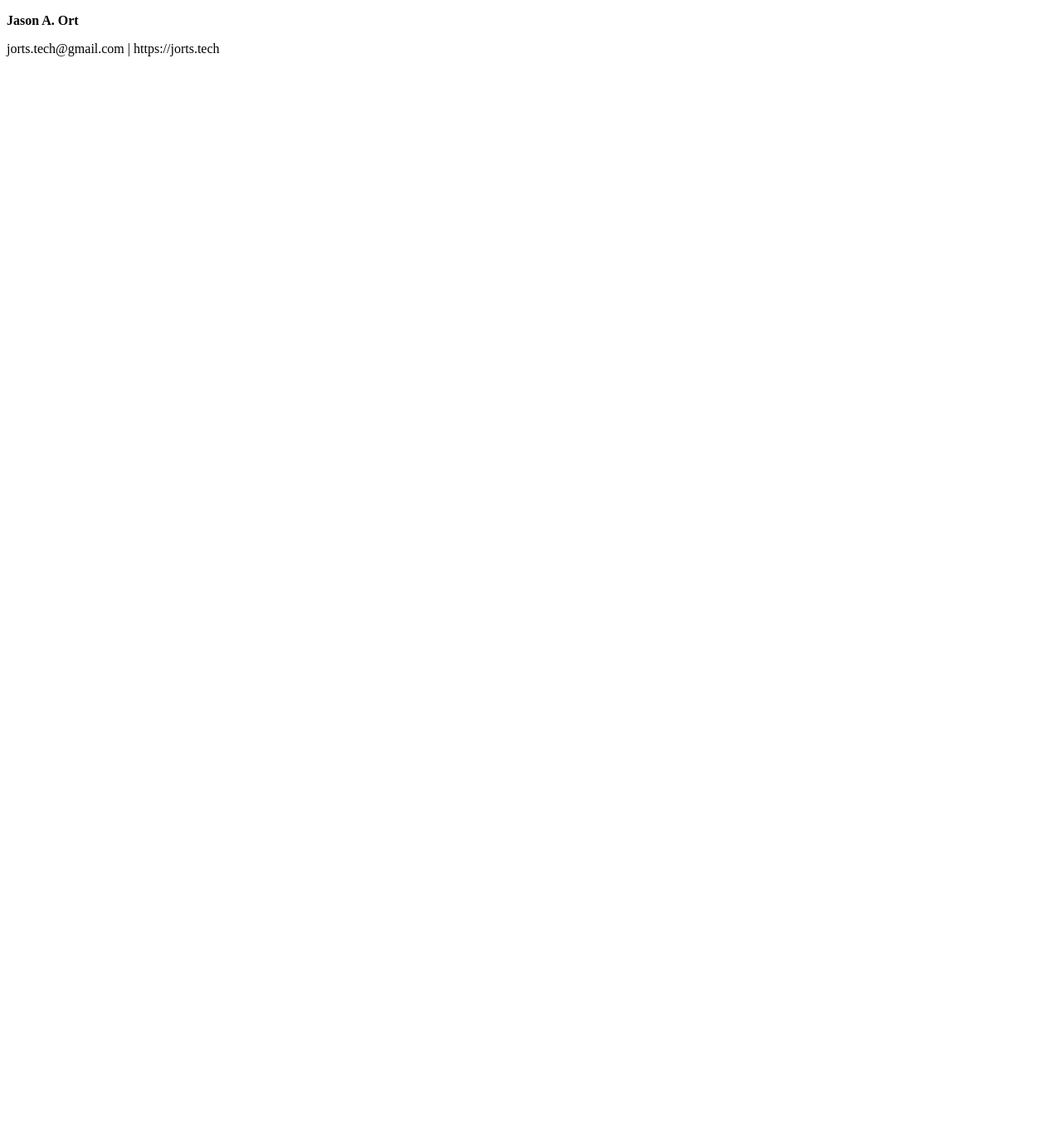
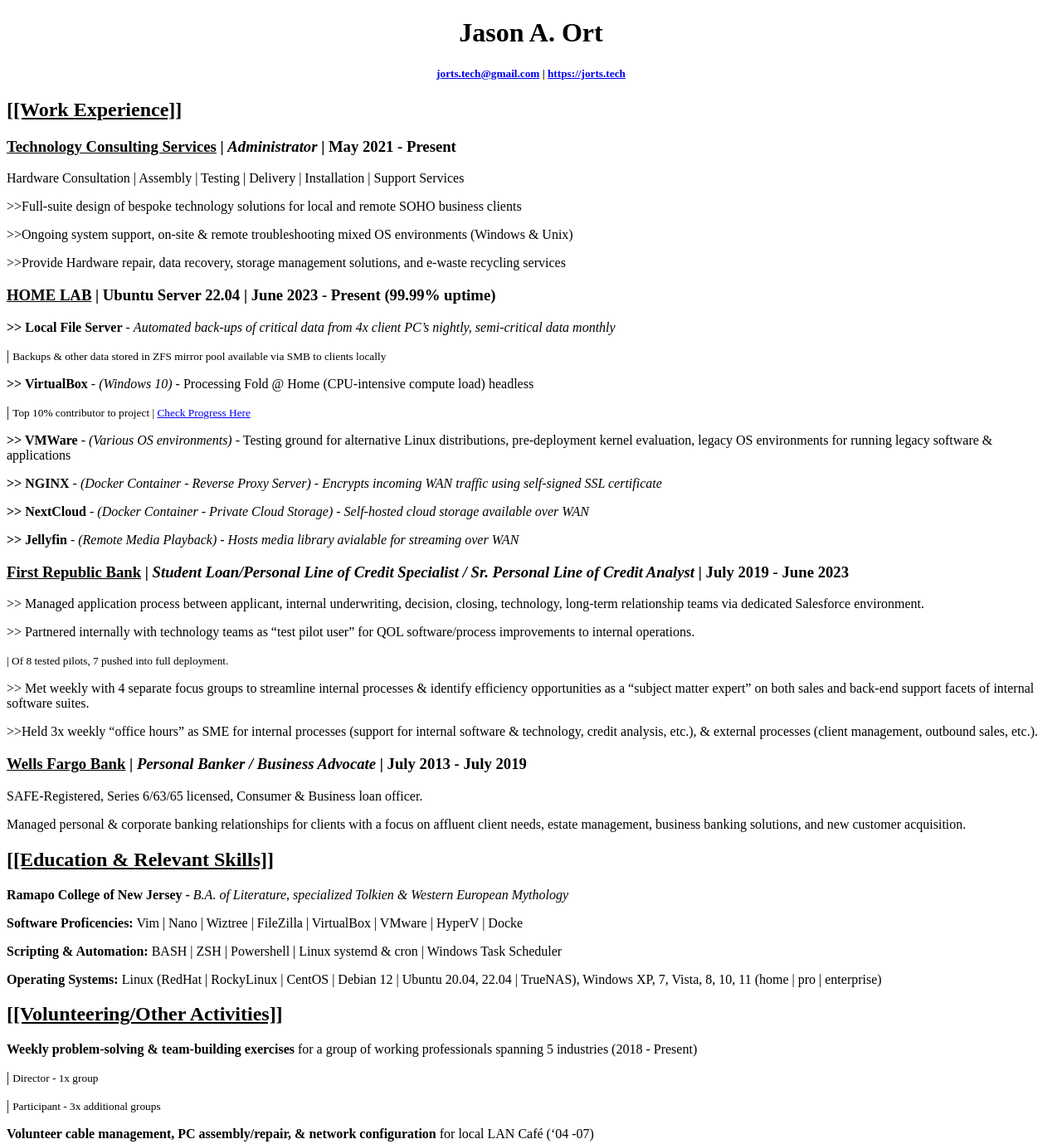
Before and after one commit to Cutoff-JORTS/HTML, a plain HTML site: page index.html in a window 1280 px wide. Shown: the whole page at 83% size. Before the commit the page ends 800 px from the top, so only its background shows below. Drawn offline with Linux system fonts and the light colour scheme.

Commit message:
Updated with resume content

```diff
--- a/index.html
+++ b/index.html
@@ -2,9 +2,66 @@
 <html>
 	<head>
 		<title> JORT's CV </title>
+		<meta charset="utf-8">
+		<style>
+			h1 {text-align: center;}
+			h5 {text-align: center;}
+		</style>
 	</head>
+
 	<body>
-		<p><b> Jason A. Ort </b></p>
-		<p> jorts.tech@gmail.com | https://jorts.tech </u></p>
+		<h1> Jason A. Ort </h1>
+		<h5><a href="mailto:jorts.tech@mgail.com">jorts.tech@gmail.com</a> | <a href="https://jorts.tech">https://jorts.tech</a></h5>
+
+	<h2><u>[[Work Experience]]</u></h2>
+		<h3><u>Technology Consulting Services</u> | <i>Administrator </i>| May 2021 - Present</h3>
+		<p>Hardware Consultation | Assembly | Testing | Delivery | Installation | Support Services</p>
+		<p> >>Full-suite design of bespoke technology solutions for local and remote SOHO business clients</p>
+		<p> >>Ongoing system support, on-site & remote troubleshooting mixed OS environments (Windows & Unix)</p>
+		<p> >>Provide Hardware repair, data recovery, storage management solutions, and e-waste recycling services</p>
+
+			<h3><u>HOME LAB</u> | Ubuntu Server 22.04 | June 2023 - Present (99.99% uptime)</h3>
+					<p><strong> >> Local File Server</strong> - <i>Automated back-ups of critical data from 4x client PC’s nightly, semi-critical data monthly</i></p>
+						<p>| <small>Backups & other data stored in ZFS mirror pool available via SMB to clients locally</small></p>
+
+					<p><strong> >> VirtualBox</strong> - <i>(Windows 10)</i> - Processing Fold @ Home (CPU-intensive compute load) headless</p>
+						<p>| <small>Top 10% contributor to project | <a href="https://stats.foldingathome.org/donor/id/666656912">Check Progress Here</a></small></p>
+
+					<p><strong> >> VMWare</strong> - <i>(Various OS environments)</i> - Testing ground for alternative Linux distributions, pre-deployment kernel evaluation, legacy OS environments for running legacy software & applications</p>
+
+					<p><strong> >> NGINX</strong> - <i>(Docker Container - Reverse Proxy Server) - Encrypts incoming WAN traffic using self-signed SSL certificate</i></p>
+
+					<p><strong> >> NextCloud</strong> - <i>(Docker Container - Private Cloud Storage) - Self-hosted cloud storage available over WAN</i></p>
+
+					<p><strong> >> Jellyfin</strong> - <i>(Remote Media Playback) - Hosts media library avialable for streaming over WAN</i></p>
+
+
+
+		<h3><u>First Republic Bank</u> | <i>Student Loan/Personal Line of Credit Specialist / Sr. Personal Line of Credit Analyst </i> | July 2019 - June 2023</h3>
+			<p> >> Managed application process between applicant, internal underwriting, decision, closing, technology, long-term relationship teams via dedicated Salesforce environment.</p>
+			<p> >> Partnered internally with technology teams as “test pilot user” for QOL software/process improvements to internal operations.</p>
+				<p><small>| Of 8 tested pilots, 7 pushed into full deployment. </small></p>
+			<p> >> Met weekly with 4 separate focus groups to streamline internal processes & identify efficiency opportunities as a “subject matter expert” on both sales and back-end support facets of internal software suites.</p>
+			<p> >>Held 3x weekly “office hours” as SME for internal processes (support for internal software & technology, credit analysis, etc.), & external processes (client management, outbound sales, etc.).</p>
+
+		<h3><u>Wells Fargo Bank</u> | <i>Personal Banker / Business Advocate </i> | July 2013 - July 2019</h3>
+			<p> SAFE-Registered, Series 6/63/65 licensed, Consumer & Business loan officer.</p>
+			<p> Managed personal & corporate banking relationships for clients with a focus on affluent client needs, estate management, business banking solutions, and new customer acquisition.</p>
+
+	<h2><u>[[Education & Relevant Skills]]</u></h2>
+		<p><strong>Ramapo College of New Jersey - </strong><i>B.A. of Literature, specialized Tolkien & Western European Mythology</i></p>
+
+		<p><strong>Software Proficencies:</strong> Vim | Nano | Wiztree | FileZilla | VirtualBox | VMware | HyperV | Docke</p>
+
+		<p><strong>Scripting & Automation: </strong>BASH | ZSH | Powershell | Linux systemd & cron | Windows Task Scheduler</p>
+
+		<p><strong>Operating Systems:</strong> Linux (RedHat | RockyLinux | CentOS | Debian 12 | Ubuntu 20.04, 22.04 | TrueNAS), Windows XP, 7, Vista, 8, 10, 11 (home | pro | enterprise)</p>
+
+	<h2><u>[[Volunteering/Other Activities]]</u></h2>
+		<p><strong> Weekly problem-solving & team-building exercises</strong> for a group of working professionals spanning 5 industries (2018 - Present)</p>
+			<p>| <small>Director - 1x group</small></p>
+			<p>| <small>Participant - 3x additional groups</small></p>
+		<p><strong> Volunteer cable management, PC assembly/repair, & network configuration</strong> for local LAN Café (‘04 -07)</p>
+
 	</body>
 </html>
```
